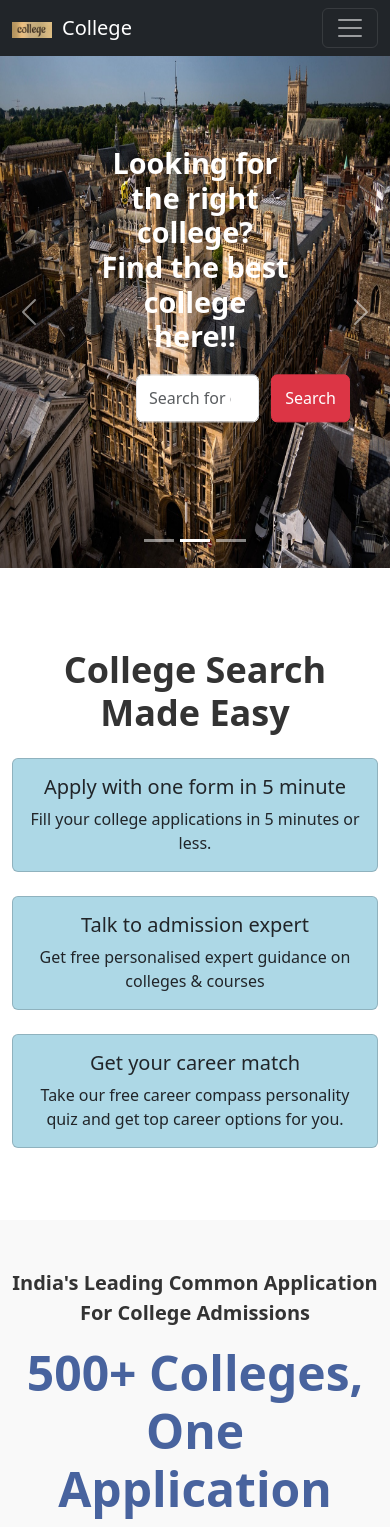
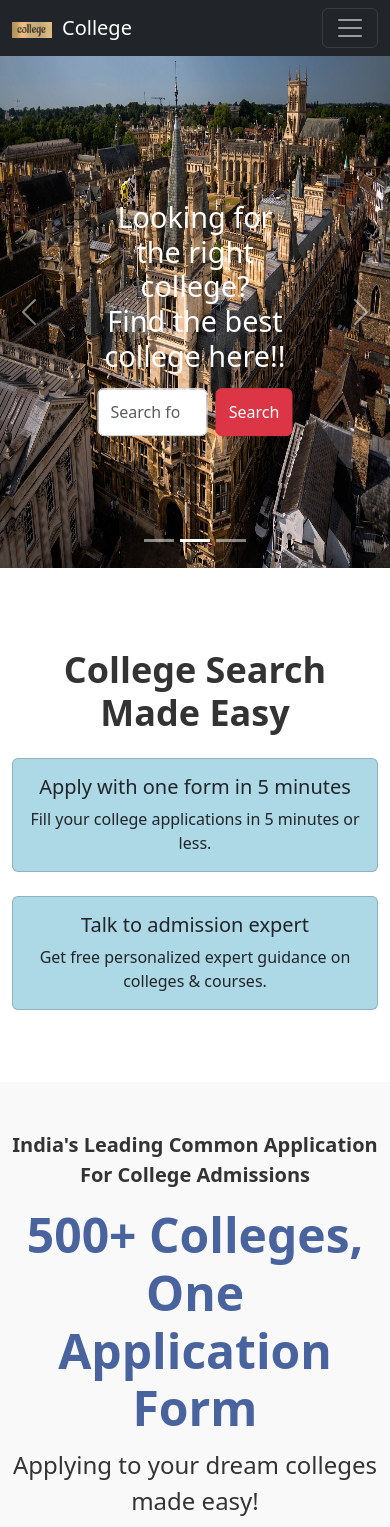
Before and after one commit to AAbhishek1234/clg, a React (Create React App) app: page / in a window 390 px wide. Shown: the top 1527 px of the page. Built offline with nearby package versions, Linux system fonts and the light colour scheme; the HTML template or start-up script is replaced by a standard one.

Commit message:
call expert

```diff
--- a/src/App.js
+++ b/src/App.js
@@ -2,6 +2,7 @@ import React from 'react'
 import { BrowserRouter as Router,Route,Routes} from 'react-router-dom';
 import Home from './pages/Home'
 import ApplicationForm from './component/ApplicatonForm';
+import ExpertCall from './component/ExpertCall'
 function App() {
   return (
     <>
@@ -9,6 +10,7 @@ function App() {
       <Routes>
     <Route path='/' element={<Home/>}> </Route>
     <Route path='/ApplicationForm' element={<ApplicationForm/>}/>
+    <Route path='/ExpertCall' element={<ExpertCall/>}/>
     </Routes>
         </Router>
     </>
--- /dev/null
+++ b/src/component/ExpertCall.jsx
@@ -0,0 +1,65 @@
+import React from 'react';
+import { Container, Row, Col, Card } from 'react-bootstrap';
+import { FiPhoneCall } from 'react-icons/fi'; // Phone call icon
+import 'bootstrap/dist/css/bootstrap.min.css';
+import Footer from '../component/Footer'
+const ExpertContact = () => {
+  const experts = [
+    { name: 'Jane Smith', phone: '+1 987 654 321' },
+  ];
+
+  return (
+    <Container fluid className="py-5" style={{ backgroundColor: '#f8f9fa' }}>
+      {/* Heading */}
+      <h2 className="text-center mb-4" style={{ fontWeight: 'bold', fontSize: '36px', color: 'black' }}>
+        Talk to Admission Experts
+      </h2>
+
+      <Row className="justify-content-center">
+        {experts.map((expert, index) => (
+          <Col xs={12} sm={8} md={4} key={index} className="mb-4 d-flex justify-content-center">
+            <Card className="expert-card text-center" style={{ backgroundColor: '#e3f2fd', width: '100%',height:"10rem" }}>
+              <Card.Body>
+                <Card.Title style={{ fontSize: '2.5rem', fontWeight: 'bold', color: 'black' }}>
+                  {expert.name}
+                </Card.Title>
+                <a href={`tel:${expert.phone}`} className="phone-link" style={{ textDecoration: 'none', color: 'black',fontSize: '2rem' }}>
+                  <FiPhoneCall size={30} style={{ marginRight: '10px', color: '#1b5e20' }} />
+                  <span>{expert.phone}</span>
+                </a>
+              </Card.Body>
+            </Card>
+          </Col>
+        ))}
+      </Row>
+      <Footer/>
+
+      {/* Inline CSS for styling */}
+      <style jsx>{`
+        .expert-card {
+          border-radius: 10px;
+          box-shadow: 0 4px 8px rgba(0, 0, 0, 0.1);
+          transition: transform 0.2s;
+        }
+
+        .expert-card:hover {
+          transform: scale(1.05);
+        }
+
+        .phone-link {
+          font-size: 1.3rem;
+          font-weight: bold;
+        }
+
+        @media (max-width: 767px) {
+          .phone-link {
+            font-size: 1.1rem;
+          }
+        }
+      `}</style>
+    </Container>
+
+  );
+};
+
+export default ExpertContact;
--- a/src/component/SelectGoal.jsx
+++ b/src/component/SelectGoal.jsx
@@ -174,75 +174,60 @@
 
 
 
-
-import React, { useRef } from 'react';
+import React from 'react';
+import { useNavigate } from 'react-router-dom';
 import { Card, Row, Col, Container } from 'react-bootstrap';
 import 'bootstrap/dist/css/bootstrap.min.css';
 
 const App = () => {
-  const scrollRef = useRef(null);
+  const navigate = useNavigate();
+  function handleClick(){
+    navigate('/ApplicationForm')
+  }
+  function callClick(){
+    navigate('/ExpertCall')
+  }
 
-  const scroll = (direction) => {
-    if (scrollRef.current) {
-      scrollRef.current.scrollBy({
-        top: 0,
-        left: direction === 'left' ? -300 : 300,
-        behavior: 'smooth',
-      });
-    }
-  };
 
   return (
     <Container fluid className="py-5">
       {/* Responsive heading */}
-      <h2 className="responsive-heading text-center mb-4" style={{fontWeight:"bold",fontSize:"36px",color:"#333"}}>
+      <h2 className="responsive-heading text-center mb-4" style={{ fontWeight: "bold", fontSize: "36px", color: "#333" }}>
         College Search Made Easy
       </h2>
 
       <Row className="justify-content-center">
         {/* Management Colleges */}
-        <Col xs={12} md={4} className="mb-4 d-flex justify-content-center">
-          <Card className="custom-card text-center"style={{backgroundColor:"lightblue"}}>
-            <Card.Body>
-              <Card.Title className="custom-title" >  Apply with one form in 5 minute</Card.Title>
+        <Col xs={12} sm={10} md={6} lg={5} className="mb-4 d-flex justify-content-center" onClick={handleClick}>
+          <Card className="custom-card text-center" style={{ backgroundColor: "lightblue" }} >
+            <Card.Body className="d-flex flex-column justify-content-center">
+              <Card.Title className="custom-title">Apply with one form in 5 minutes</Card.Title>
               <ul className="custom-list">
-              Fill your college applications in 5 minutes or less.
+                Fill your college applications in 5 minutes or less.
               </ul>
             </Card.Body>
           </Card>
         </Col>
 
         {/* Engineering Colleges */}
-        <Col xs={12} md={4} className="mb-4 d-flex justify-content-center">
-          <Card className="custom-card text-center"style={{backgroundColor:"lightblue"}}>
-            <Card.Body>
+        <Col xs={12} sm={10} md={6} lg={5} className="mb-4 d-flex justify-content-center" onClick={callClick}>
+          <Card className="custom-card text-center" style={{ backgroundColor: "lightblue" }}>
+            <Card.Body className="d-flex flex-column justify-content-center">
               <Card.Title className="custom-title">Talk to admission expert</Card.Title>
               <ul className="custom-list">
-              Get free personalised expert guidance on colleges & courses
-              </ul>
-            </Card.Body>
-          </Card>
-        </Col>
-
-        {/* Science Colleges */}
-        <Col xs={12} md={4} className="mb-4 d-flex justify-content-center">
-          <Card className="custom-card text-center"style={{backgroundColor:"lightblue"}}>
-            <Card.Body>
-              <Card.Title className="custom-title">Get your career match</Card.Title>
-              <ul className="custom-list">
-              Take our free career compass personality quiz and get top career options for you.
+                Get free personalized expert guidance on colleges & courses.
               </ul>
             </Card.Body>
           </Card>
         </Col>
       </Row>
 
-
       {/* Inline CSS for styling */}
       <style jsx>{`
         .custom-card {
           width: 100%;
-          max-width: 300px; /* Ensure the card has a fixed max width */
+          max-width: 600px; /* Increased max width */
+          min-height: 250px; /* Adjusted height */
           border-radius: 10px;
           box-shadow: 0 4px 8px rgba(0, 0, 0, 0.1);
           transition: transform 0.2s;
@@ -254,7 +239,7 @@ const App = () => {
         }
 
         .custom-title {
-          font-size: 1.5rem;
+          font-size: 1.8rem; /* Slightly larger title */
           font-weight: bold;
           margin-bottom: 1rem;
         }
@@ -267,7 +252,7 @@ const App = () => {
 
         .custom-list li {
           margin: 8px 0;
-          font-size: 1rem;
+          font-size: 1.1rem;
         }
 
         /* Responsive heading */
@@ -284,16 +269,20 @@ const App = () => {
           }
 
           .custom-title {
-            font-size: 1.3rem;
+            font-size: 1.5rem;
           }
 
           .custom-list li {
-            font-size: 0.9rem;
+            font-size: 1rem;
+          }
+
+          .custom-card {
+            max-width: 100%; /* Full width on mobile */
+            min-height: 280px; /* Adjusted height for smaller screens */
           }
         }
       `}</style>
     </Container>
-
   );
 };
 
--- a/src/component/Slider.css
+++ b/src/component/Slider.css
@@ -8,12 +8,25 @@
   padding: 0 1rem;
 } */
 
+
+
+
+/* Default for larger screens */
 .banner-form h1 {
-  color: white;
-  font-weight: bold;
-  padding: 12px;
-  border-radius: 5px;
-  margin-top: 15rem;
+  font-size: 3rem; /* You can adjust this size to match your preference */
+  text-align: center;
+  margin-bottom: 20px;
+  margin-top: 20rem;
+  color: #fff; /* Adjust color if needed */
+}
+
+/* For mobile view */
+@media (max-width: 768px) {
+  .banner-form h1 {
+    font-size: 2rem; /* Reduce font size for mobile */
+    text-align: center;
+    margin-bottom: 15px;
+  }
 }
 
 /* @media (min-width: 768px) {
@@ -54,3 +67,16 @@
   text-align: center;
   z-index: 10;
 }
+
+@media (max-width: 576px) {
+  .banner-form {
+    text-align: center; /* Center align the form and text */
+  }
+  .banner-form form {
+    margin-left: 0 !important; /* Remove left margin on mobile */
+    justify-content: center; /* Center the form elements */
+  }
+  .banner-form button {
+    margin-left: 8px !important; /* Reduce button left margin for better spacing */
+  }
+}
--- a/src/component/Slider.jsx
+++ b/src/component/Slider.jsx
@@ -116,7 +116,7 @@ const ImageSlider = () => {
             Find the best college here!!
           </h1>
           {/* Search Form */}
-          <Form className="d-flex" style={{ maxWidth: "30rem", width: '100%', height: "3rem",marginLeft:"3rem" }}>
+          <Form className="d-flex" style={{ maxWidth: "30rem", width: '100%', height: "3rem",marginLeft:"7rem" }}>
             <FormControl
               type="search"
               placeholder="Search for college, course or location..."
@@ -141,7 +141,7 @@ const ImageSlider = () => {
             Find the best college here!!
           </h1>
           {/* Search Form */}
-          <Form className="d-flex" style={{ maxWidth: "30rem", width: '100%', height: "3rem", marginLeft:"3rem" }}>
+          <Form className="d-flex" style={{ maxWidth: "30rem", width: '100%', height: "3rem", marginLeft:"7rem" }}>
             <FormControl
               type="search"
               placeholder="Search for college, course or location..."
@@ -166,7 +166,7 @@ const ImageSlider = () => {
             Find the best college here!!
           </h1>
           {/* Search Form */}
-          <Form className="d-flex" style={{ maxWidth: "30rem", width: '100%', height: "3rem",marginLeft:"3rem" }}>
+          <Form className="d-flex" style={{ maxWidth: "30rem", width: '100%', height: "3rem",marginLeft:"7rem"  }}>
             <FormControl
               type="search"
               placeholder="Search for college, course or location..."
--- a/src/pages/Home.jsx
+++ b/src/pages/Home.jsx
@@ -13,6 +13,7 @@ function Home() {
     <CollegeBaanner></CollegeBaanner>
     <Footer></Footer>
 
+
     </>
   )
 }
```
